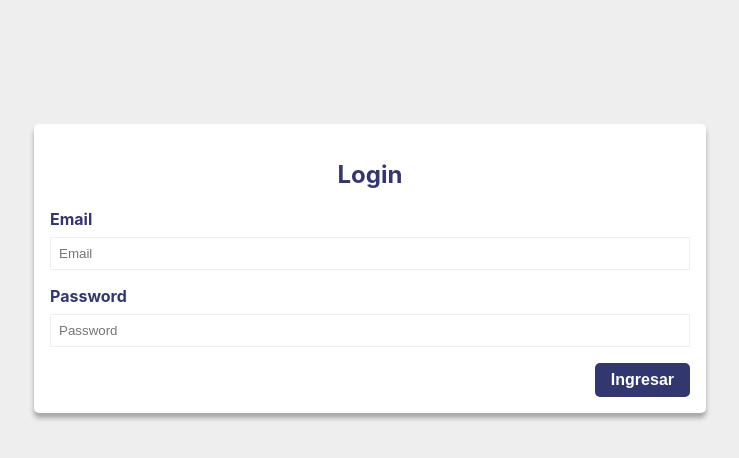
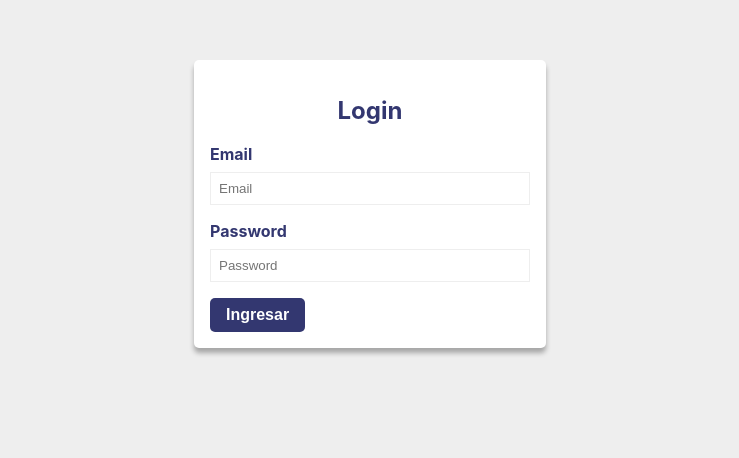
Before and after one commit to ignacioDorigo/componentes-funcionales, a React (Create React App) app: page / in a window 1280 px wide. Shown: the part 196-654 px from the top of the page, without its empty margins (270-1009 px from the left). Built offline with nearby package versions, Linux system fonts and the light colour scheme.

Commit message:
ultimo estilos al login

```diff
--- a/src/components/LoginForm/LoginForm.css
+++ b/src/components/LoginForm/LoginForm.css
@@ -1,16 +1,23 @@
-body{
+body {
     background-color: rgb(238, 238, 238);
+    width: 100%;
+    height: 100vh;
+    display: flex;
+    justify-content: center;
+    align-items: center;
+
 }
+
+
 .formulario {
-    display: flex;
-    flex-direction: column;
+    position: relative;
+    inset: 0;
     box-shadow: 0 5px 5px rgba(0, 0, 0, 0.3);
-    width: 100%;
-    max-width: 40rem;
-    margin: 20rem auto;
+    width: 20rem;
     padding: 1rem;
     border-radius: 5px;
     background-color: #fff;
+    margin: auto auto;
 }
 
 .form__titulo {
@@ -35,7 +42,7 @@ body{
     outline: none;
 }
 
-.form__input:focus{
+.form__input:focus {
     border: 1px solid #486ae6;
 }
 
```
